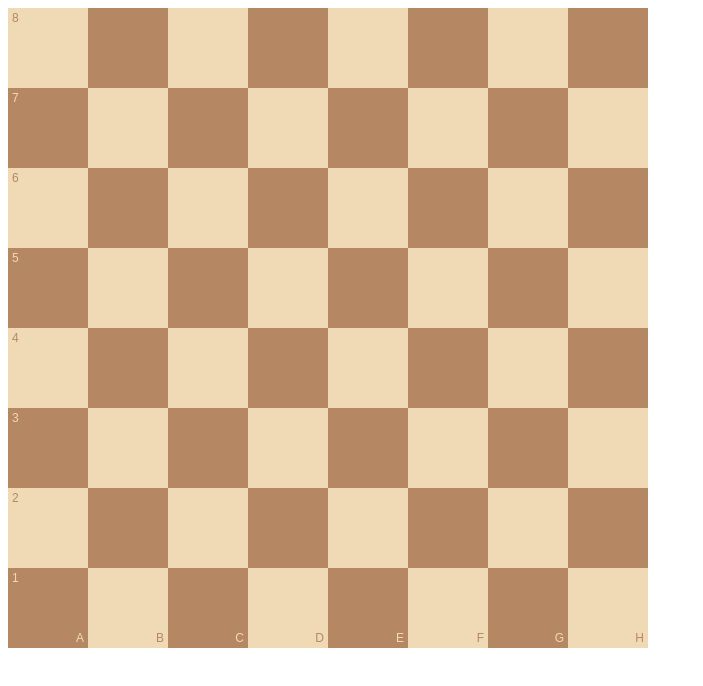
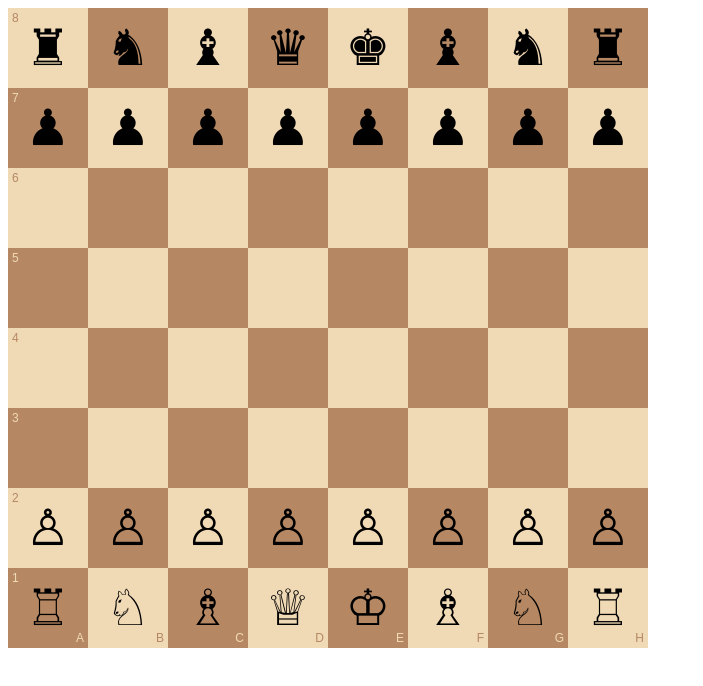
Before and after one commit to martinlehocky/sachovnica, a website with bundled scripts: page index.html in a window 1280 px wide. Shown: the whole page, without its empty margins (0-703 px from the left). Built offline with nearby package versions, Linux system fonts and the light colour scheme.

Commit message:
Rozmiestnenie sachovych figurok pomocou Unicode symbolov

```diff
--- a/src/main.ts
+++ b/src/main.ts
@@ -1,5 +1,7 @@
 const board = document.getElementById("chessboard")!;
 const letters = "ABCDEFGH";
+const blackPieces = ["♜", "♞", "♝", "♛", "♚", "♝", "♞", "♜"];
+const whitePieces = ["♖", "♘", "♗", "♕", "♔", "♗", "♘", "♖"];
 
 for (let row = 0; row < 8; row++) {
     for (let col = 0; col < 8; col++) {
@@ -10,6 +12,16 @@ for (let row = 0; row < 8; row++) {
             square.classList.add("light");
         } else {
             square.classList.add("dark");
+        }
+
+        if (row === 0) {
+            square.textContent = blackPieces[col];
+        } else if (row === 1) {
+            square.textContent = "♟";
+        } else if (row === 6) {
+            square.textContent = "♙";
+        } else if (row === 7) {
+            square.textContent = whitePieces[col];
         }
 
         if (col === 0) {
--- a/style.css
+++ b/style.css
@@ -8,6 +8,10 @@
 
 .square {
     position: relative;
+    display: flex;
+    justify-content: center;
+    align-items: center;
+    font-size: min(7vmin, 50px);
 }
 
 .label {
```
Also changed, not shown: dist/main.js.
